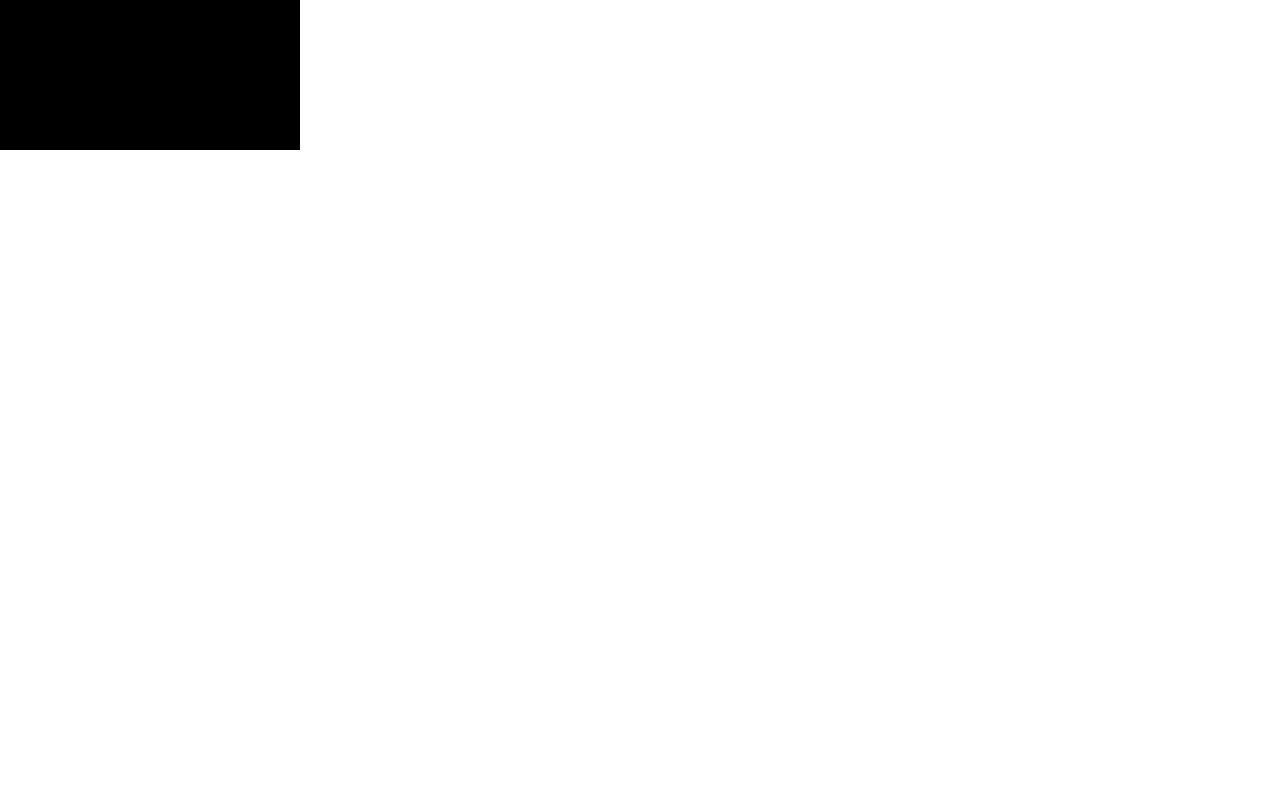
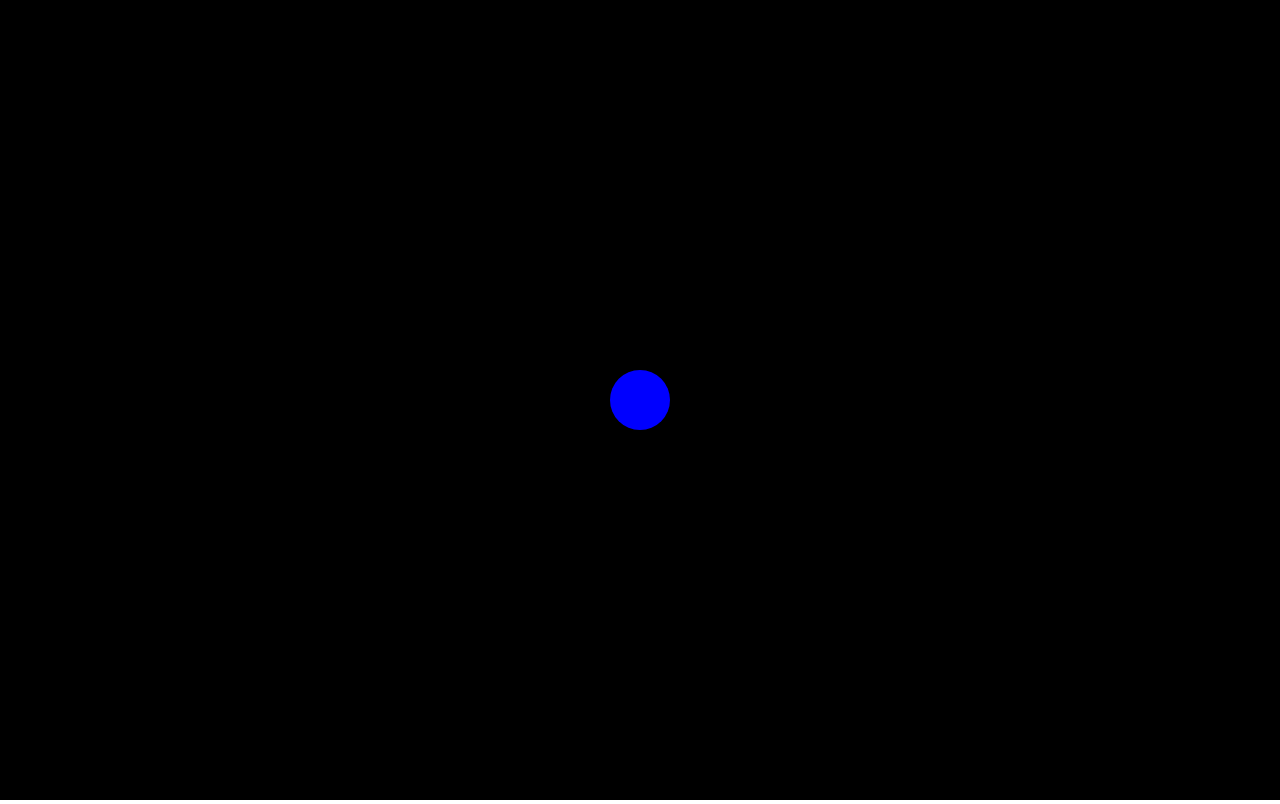
Before and after one commit to arnavsaxena62/shooting-game-javascript, a plain HTML site: page index.html in a window 1280 px wide. Drawn offline with Linux system fonts and the light colour scheme.

Commit message:
player done

```diff
--- a/index.html
+++ b/index.html
@@ -17,6 +17,6 @@
 </head>
 <body>
     <canvas></canvas>
-    <script src="script.js"></script>
+    <script type="text/javascript" src="script.js"></script>
 </body>
 </html>
--- a/script.js
+++ b/script.js
@@ -0,0 +1,27 @@
+const canvas = document.querySelector('canvas')
+const c = canvas.getContext('2d')
+
+canvas.width = innerWidth
+canvas.height = innerHeight
+
+class Player{
+    constructor(x,y,radius,color) {
+        this.x = x
+        this.y = y
+        this.radius = radius
+        this.color = color
+    }
+
+    Playerdraw(){
+        c.beginPath()
+        c.arc(this.x,this.y,this.radius,0,Math.PI*2,false)
+        c.fillStyle=this.color
+        c.fill()
+    }
+}
+
+const playerX = canvas.width/2
+const playerY = canvas.height/2
+
+const player = new Player(playerX,playerY,30,'blue')
+player.Playerdraw()
```
